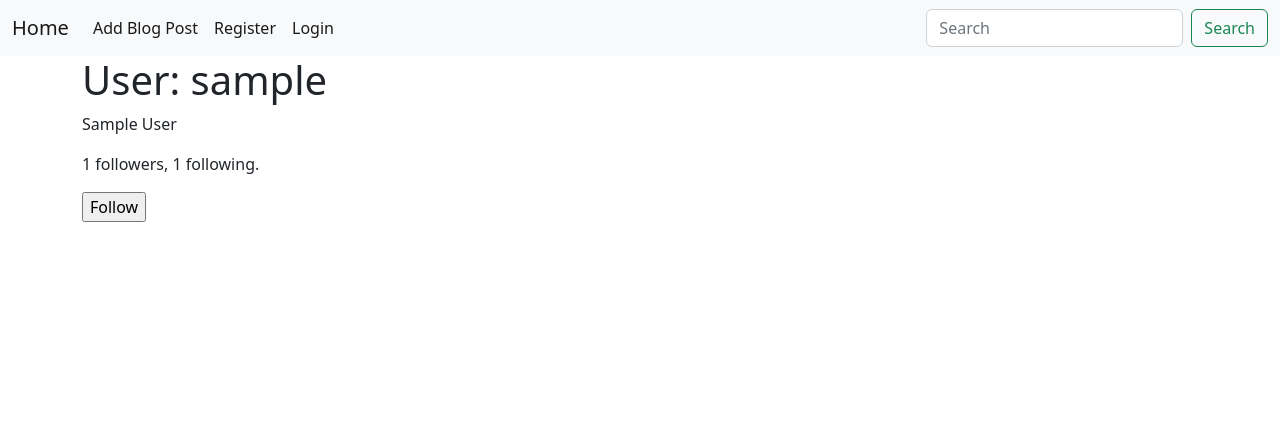
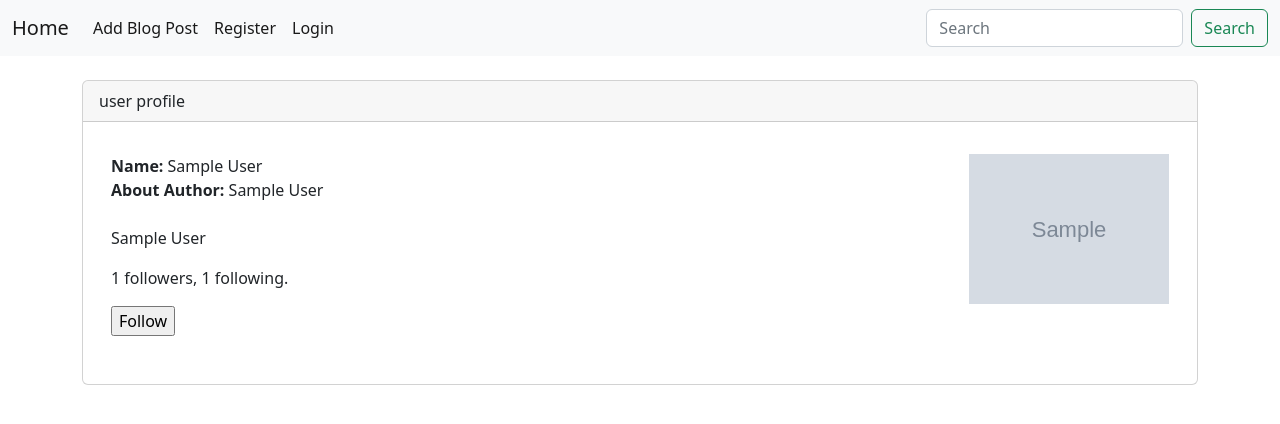
Before and after one commit to georgegozal/flask_microblog, a Flask app: template app/followers/templates/followers/user.html in a window 1280 px wide. Shown: the top 424 px of the page. Run offline with Flask 2, Linux system fonts and the light colour scheme; the template is opened without the code that fills it: values that come from a table or form of the project are taken from there, others are empty; tables that the repository leaves empty hold one stand-in row (values such as "Sample post"); grey boxes marked "Sample" are stand-in pictures; some libraries are stand-ins or nearby versions.

Commit message:
changed user profile page

```diff
--- a/app/followers/templates/followers/user.html
+++ b/app/followers/templates/followers/user.html
@@ -1,9 +1,19 @@
 {% extends 'base.html' %}
 
 {% block content %}
-
-<h1>User: {{ user.username }}</h1>
-
+<br>
+<div class="card">
+    <div class="card-header">
+        user profile
+    </div>
+    <div class="card-body">
+        <p class="card-text">
+            <div class="container">
+                <div class="row">
+                    <div class="col-8">
+                        <strong>Name: </strong>{{ user.name }}<br>
+                        <strong>About Author: </strong>{{ user.about_author}}<br>
+                        <br>
                         {% if user.about_author %}
                             <p>{{ user.about_author }}</p>
                         {% endif %}
@@ -28,4 +38,22 @@
                             </form>
                         </p>
                         {% endif %}
+
+                    </div>
+                    <div class="col-4">
+                        {% if user.profile_pic %}
+                            <img src="{{ url_for('static', filename='uploads/' + user.profile_pic)}}" alt="default_profile_pic" height="150" align="right">
+                        {% else %}
+                            <img src="{{url_for('static',filename='uploads/default-profile-picture.jpeg')}}" alt="default_profile_pic" height="150" align="right">
+                        {% endif %}
+                    </div>
+
+                </div>
+            </div>
+        </p>
+        {#<a href="{{url_for('view.update1',id=user.id)}}" class="btn  btn-secondary btn-sm">Update Profile</a>
+
+    #}
+    </div>
+</div>
 {% endblock %}
```
Lines whose indentation alone changed are shown as unchanged.
